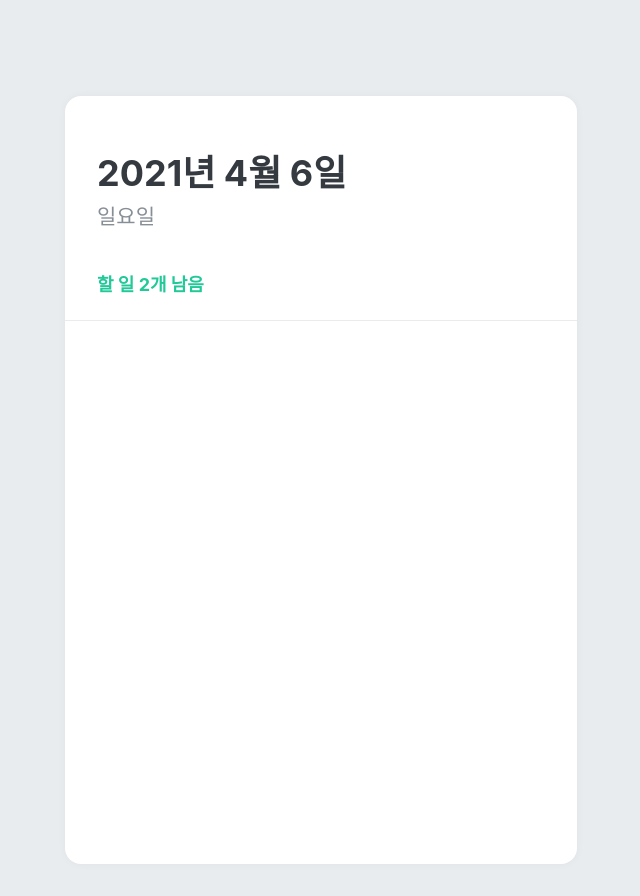
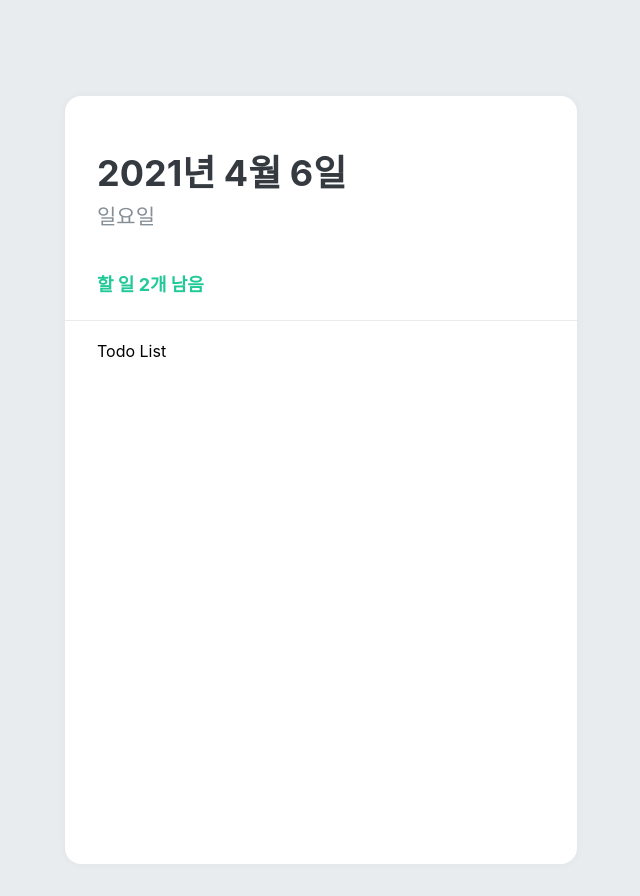
Before and after one commit to jonalong/react_study, a React (Create React App) app in the folder todo/: page / in a window 1280 px wide. Shown: the whole page, without its empty margins (319-959 px from the left). Built offline with nearby package versions, Linux system fonts and the light colour scheme.

Commit message:
todo list block

```diff
--- a/todo/src/App.js
+++ b/todo/src/App.js
@@ -1,5 +1,6 @@
 import { createGlobalStyle } from 'styled-components';
 import TodoHead from './components/TodoHead';
+import TodoList from './components/TodoList';
 import TodoTemplate from './components/TodoTemplate';
 
 const GlobalStyle = createGlobalStyle`
@@ -14,6 +15,7 @@
     <GlobalStyle/>
     <TodoTemplate>
       <TodoHead/>
+      <TodoList/>
     </TodoTemplate>
     </>
   );
--- /dev/null
+++ b/todo/src/components/TodoList.js
@@ -0,0 +1,17 @@
+import React from 'react'
+import styled from 'styled-components';
+
+const TodoListBlock = styled.div`
+  flex: 1;
+  padding: 20px 32px;
+  padding-bottom: 48px;
+  overflow-y: auto;
+`;
+
+function TodoList() {
+  return (
+    <TodoListBlock>Todo List</TodoListBlock>
+  )
+}
+
+export default TodoList
```
